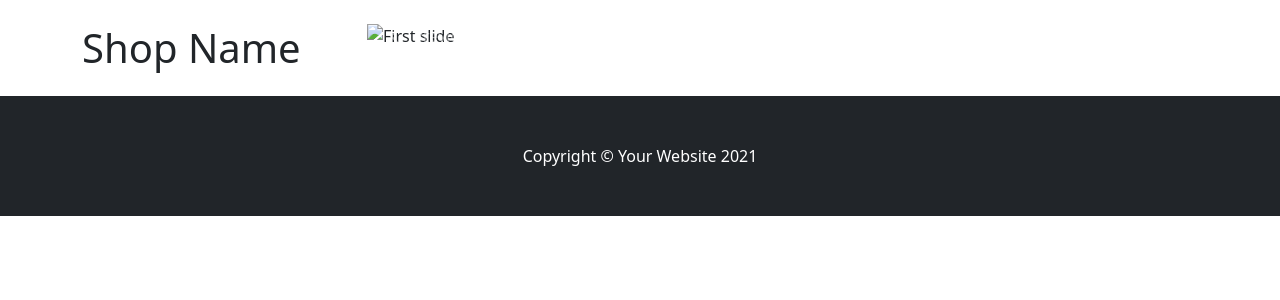
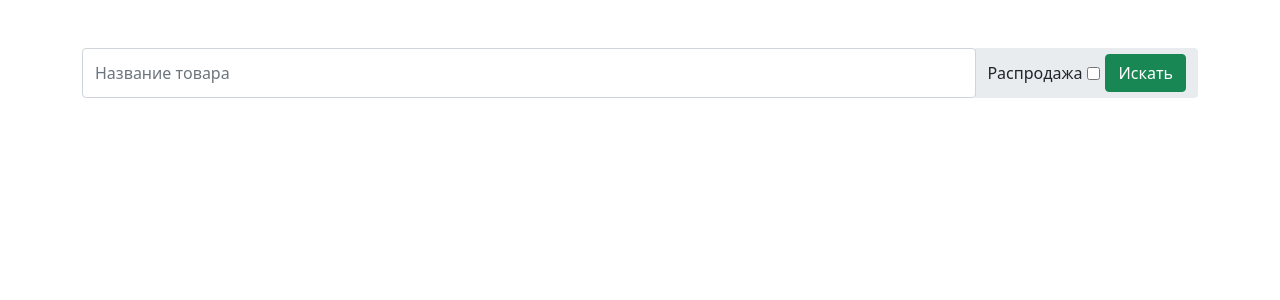
Before and after one commit to lautarianoo/shop_website, a Django app: page / in a window 1280 px wide. Shown: the part 56-356 px from the top of the page. Run offline with Django 3.2, Linux system fonts and the light colour scheme; data comes from the database, SQL or seed files in the repository; data that the repository does not hold is empty; some libraries are stand-ins or nearby versions.

Commit message:
search base

```diff
--- a/config/settings.py
+++ b/config/settings.py
@@ -84,7 +84,7 @@ DATABASES = {
         'ENGINE': 'django.db.backends.postgresql_psycopg2',
         'NAME': 'shop_website',
         'USER': 'postgres',
-        'PASSWORD': '123456',
+        'PASSWORD': '12345678',
         'HOST': 'localhost',
         'PORT': '5432',
     }
--- a/mainapp/models.py
+++ b/mainapp/models.py
@@ -38,6 +38,7 @@ class Product(models.Model):
     image = models.ImageField(verbose_name='Изображение')
     description = models.TextField(verbose_name='Описание', null=True)
     price = models.DecimalField(max_digits=9, decimal_places=2, verbose_name='Цена')
+    sale = models.BooleanField(default=False)
 
     def __str__(self):
         return self.title
--- a/mainapp/views.py
+++ b/mainapp/views.py
@@ -1,5 +1,5 @@
 import stripe
-from django.shortcuts import render
+from django.shortcuts import render, redirect
 from django.http import HttpResponseRedirect, JsonResponse
 from django.views.generic import DetailView, View
 from .models import Category, Product, Customer, Cart, CartProduct, Order
@@ -185,7 +185,6 @@ class LoginView(CartMixin, View):
             if user:
                 login(request, user)
                 return HttpResponseRedirect('/')
-
         return render(request, 'mainapp/login.html', {'form': form, 'cart': self.cart})
 
 class RegistrationView(CartMixin, View):
@@ -222,11 +221,16 @@ class ProfileView(CartMixin, View):
         categories = Category.objects.all()
         return render(request, 'mainapp/profile.html', {'orders': orders, 'cart': self.cart, 'categories': categories})
 
-class SpecsView(CartMixin, View):
+class SearchingView(CartMixin, View):
 
     def get(self, request, *args, **kwargs):
-        print(kwargs)
-        product_slug = kwargs.get('slug')
-        product = Product.objects.get(slug=product_slug)
-        features = ProductFeatures.objects.filter(product=product)
-        return render(request, 'mainapp/product_detail.html', {'features': features})
+        filters = {
+            'title__icontains': request.GET.get('q'),
+            'sale': request.GET.get('sale')
+        }
+        if 'sale' in filters.keys() and filters.get('sale') == 'on':
+            filters['sale'] = True
+        else:
+            filters.pop('sale')
+        products = Product.objects.filter(**filters)
+        return render(request, 'mainapp/base.html', {'products': products})
--- a/specs/views.py
+++ b/specs/views.py
@@ -3,6 +3,7 @@ from django.views import View
 from .forms import NewCategoryForm, NewCategoryFeatureKeyForm, NewFeatureForProduct
 from django.http import HttpResponseRedirect
 from .models import *
+from mainapp.models import Product
 
 class BaseSpecView(View):
 
--- a/templates/mainapp/base.html
+++ b/templates/mainapp/base.html
@@ -48,11 +48,19 @@
         <!-- Page Content-->
         <div class="container">
             <div class="row">
-                <div class="col-lg-3">
-                    <h1 class="my-4">Shop Name</h1>
-                    <div class="list-group">
-                    </div>
-                </div>
+        <div class="album py-5">
+
+    <form action="" class="input-group rounded mb-5" method="get">
+  <input type="search" class="form-control rounded" placeholder="Название товара" aria-label="Search"
+    aria-describedby="search-addon" name="q" />
+  <span class="input-group-text border-0" id="search-addon">
+      <label for="checkbox-free" style="margin-right: 5px;">Распродажа</label>
+    <input id="checkbox-free" type="checkbox" name="sale" style="margin-right: 5px">
+    <button class="btn btn-success" type="submit">Искать</button>
+  </span>
+</form>
+    </div>
+        </div>
                 <div class="col-lg-9">
                     {% block content %}
                         {% if messages %}
@@ -63,29 +71,10 @@
                         </div>
                         {% endfor %}
                     {% endif %}
-                    <div class="carousel slide my-4" id="carouselExampleIndicators" data-ride="carousel">
-                        <ol class="carousel-indicators">
-                            <li class="active" data-target="#carouselExampleIndicators" data-slide-to="0"></li>
-                            <li data-target="#carouselExampleIndicators" data-slide-to="1"></li>
-                            <li data-target="#carouselExampleIndicators" data-slide-to="2"></li>
-                        </ol>
-                        <div class="carousel-inner" role="listbox">
-                            <div class="carousel-item active"><img class="d-block img-fluid" src="https://via.placeholder.com/900x350" alt="First slide" /></div>
-                            <div class="carousel-item"><img class="d-block img-fluid" src="https://via.placeholder.com/900x350" alt="Second slide" /></div>
-                            <div class="carousel-item"><img class="d-block img-fluid" src="https://via.placeholder.com/900x350" alt="Third slide" /></div>
-                        </div>
-                        <a class="carousel-control-prev" href="#carouselExampleIndicators" role="button" data-slide="prev">
-                            <span class="carousel-control-prev-icon" aria-hidden="true"></span>
-                            <span class="sr-only">Previous</span>
-                        </a>
-                        <a class="carousel-control-next" href="#carouselExampleIndicators" role="button" data-slide="next">
-                            <span class="carousel-control-next-icon" aria-hidden="true"></span>
-                            <span class="sr-only">Next</span>
-                        </a>
-                    </div>
+
              <div class="row">
               {% for product in products %}
-              <div class="col-lg-4 col-md-6 mb-4">
+              <div class="col-lg-4 col-md-6 mb-4" style="margin-top: 5%">
                 <div class="card h-100">
                   <a href="{{ product.get_absolute_url }}"><img class="card-img-top" src="{{ product.image.url }}" alt=""></a>
                   <div class="card-body">
@@ -104,9 +93,6 @@
             </div>
         </div>
         <!-- Footer-->
-        <footer class="py-5 bg-dark">
-            <div class="container"><p class="m-0 text-center text-white">Copyright &copy; Your Website 2021</p></div>
-        </footer>
         <!-- Bootstrap core JS-->
         <script src="https://cdn.jsdelivr.net/npm/@popperjs/core@2.9.2/dist/umd/popper.min.js" integrity="sha384-IQsoLXl5PILFhosVNubq5LC7Qb9DXgDA9i+tQ8Zj3iwWAwPtgFTxbJ8NT4GN1R8p" crossorigin="anonymous"></script>
     <script src="https://cdn.jsdelivr.net/npm/bootstrap@5.0.0/dist/js/bootstrap.min.js" integrity="sha384-lpyLfhYuitXl2zRZ5Bn2fqnhNAKOAaM/0Kr9laMspuaMiZfGmfwRNFh8HlMy49eQ" crossorigin="anonymous"></script>
```
